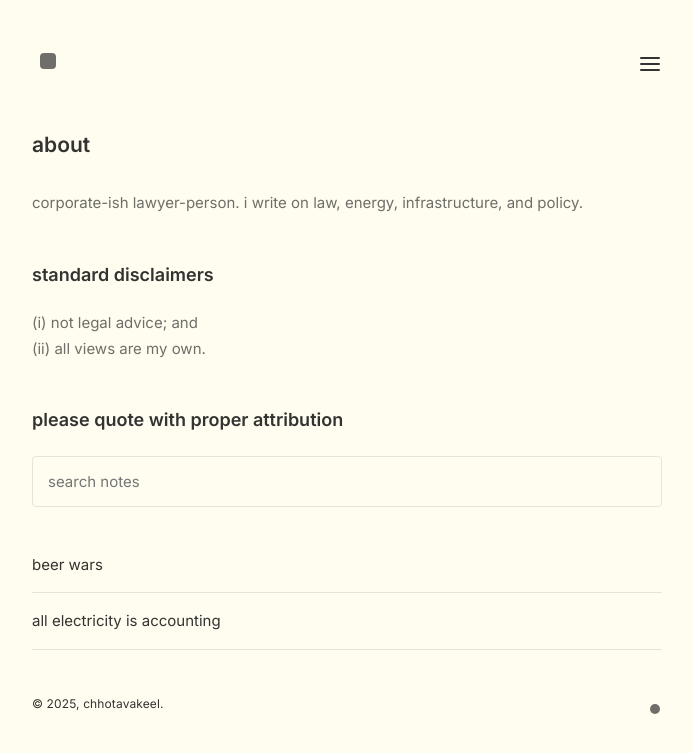
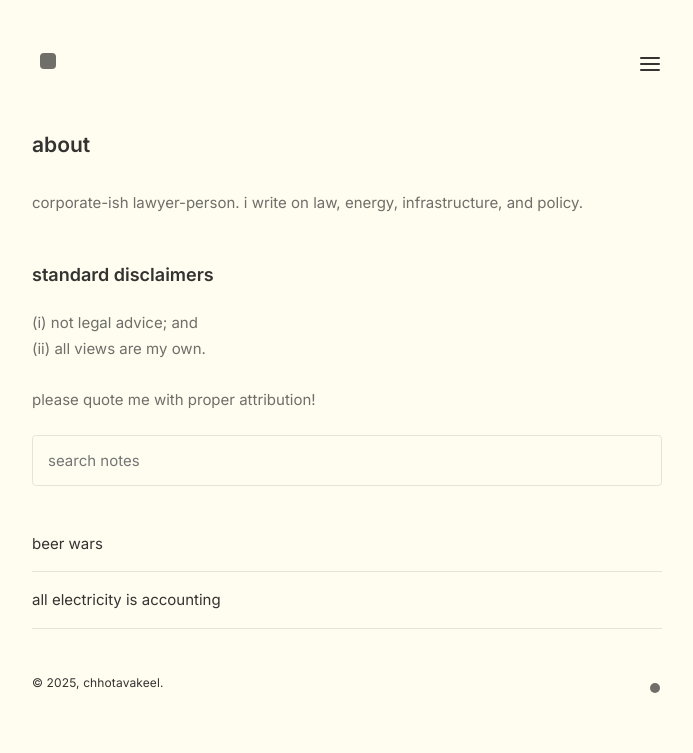
Before and after one commit to chhotavakeel/updatedsite, a Jekyll site: the page built from pages/index.md, in a window 1280 px wide. Shown: the top 753 px of the page, without its empty margins (293-986 px from the left). Built offline with Jekyll 4.4.1, drawn with Linux system fonts in a browser that asks for light colours.

```diff
--- a/pages/index.md
+++ b/pages/index.md
@@ -6,5 +6,5 @@ title: about
 corporate-ish lawyer-person. i write on law, energy, infrastructure, and policy.
 <h2>standard disclaimers</h2>
 (i) not legal advice; and<br>
-(ii) all views are my own.
-<h2>please quote with proper attribution</h2>
+(ii) all views are my own. <br><br>
+please quote me with proper attribution!
```
